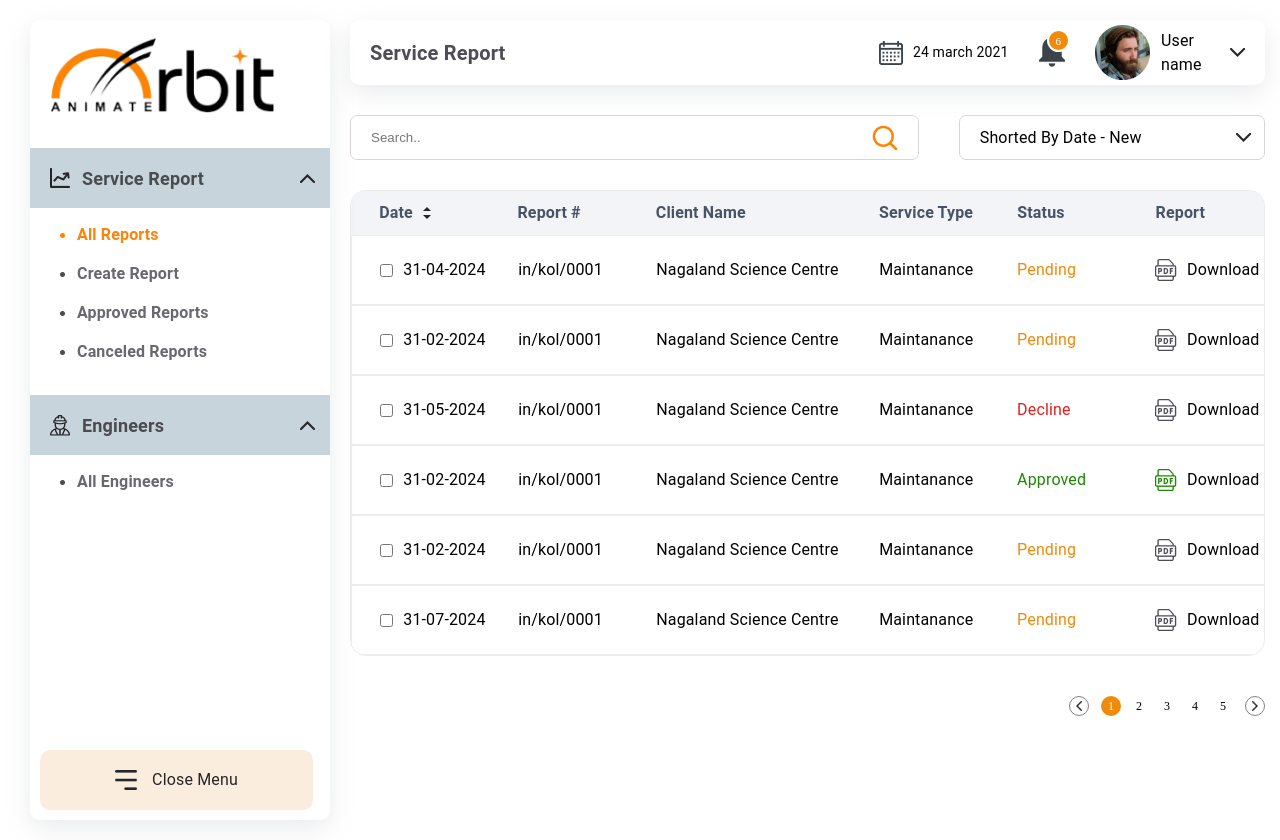
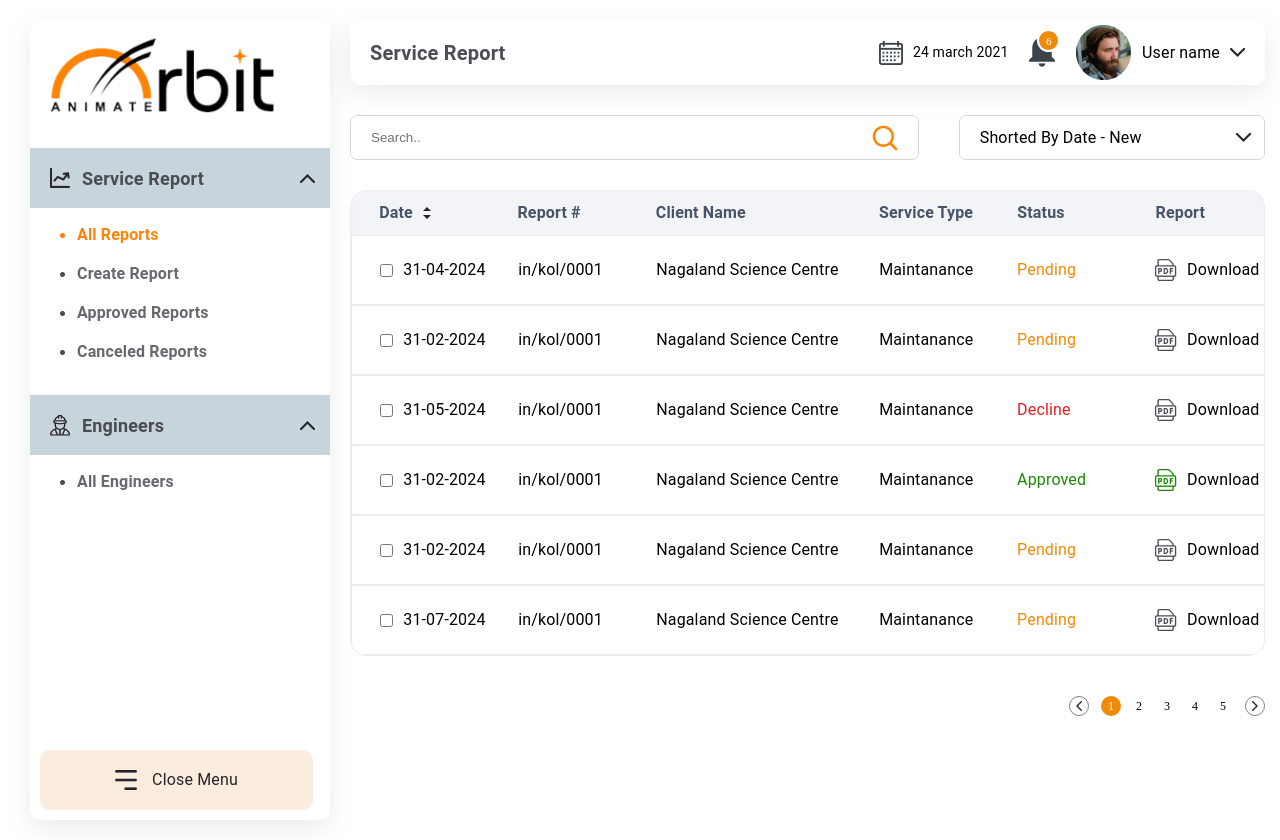
Before and after one commit to jayanta-developer/orbit_service, a React (Create React App) app: page /user/list-view in a window 1280 px wide. Built offline with nearby package versions, Linux system fonts and the light colour scheme.

Commit message:
fixed style

```diff
--- a/src/Pages/AdminListView/index.jsx
+++ b/src/Pages/AdminListView/index.jsx
@@ -192,7 +192,7 @@ export default function UserListView() {
                 </Box>
               </Box>
 
-              <Box className="avatarBox">
+              <Box className="avatar_Box">
                 <img src={avatar} />
                 <Typography sx={{ cursor: "pointer" }} onClick={() => setProfileDrop(!profileDrop)}>User name</Typography>
                 <img onClick={() => setProfileDrop(!profileDrop)} src={dropIcon} style={{ rotate: profileDrop ? "180deg" : "0deg" }} />
--- a/src/Pages/UserListView/index.jsx
+++ b/src/Pages/UserListView/index.jsx
@@ -145,7 +145,7 @@ export default function UserListView() {
                 </Box>
               </Box>
 
-              <Box className="avatarBox">
+              <Box className="avatar_Box">
                 <img src={avatar} />
                 <Typography sx={{ cursor: "pointer" }} onClick={() => setProfileDrop(!profileDrop)}>User name</Typography>
                 <img onClick={() => setProfileDrop(!profileDrop)} src={dropIcon} style={{ rotate: profileDrop ? "180deg" : "0deg" }} />
--- a/src/Pages/UserListView/style.css
+++ b/src/Pages/UserListView/style.css
@@ -135,14 +135,14 @@
 .navCalBox p {
   font-size: 14px !important;
 }
-.avatarBox {
+.avatar_Box {
   display: flex;
   flex-direction: row;
   align-items: center;
   gap: 10px;
   position: relative;
 }
-.avatarBox img {
+.avatar_Box img {
   transition: all 0.5s;
   cursor: pointer;
 }
```
